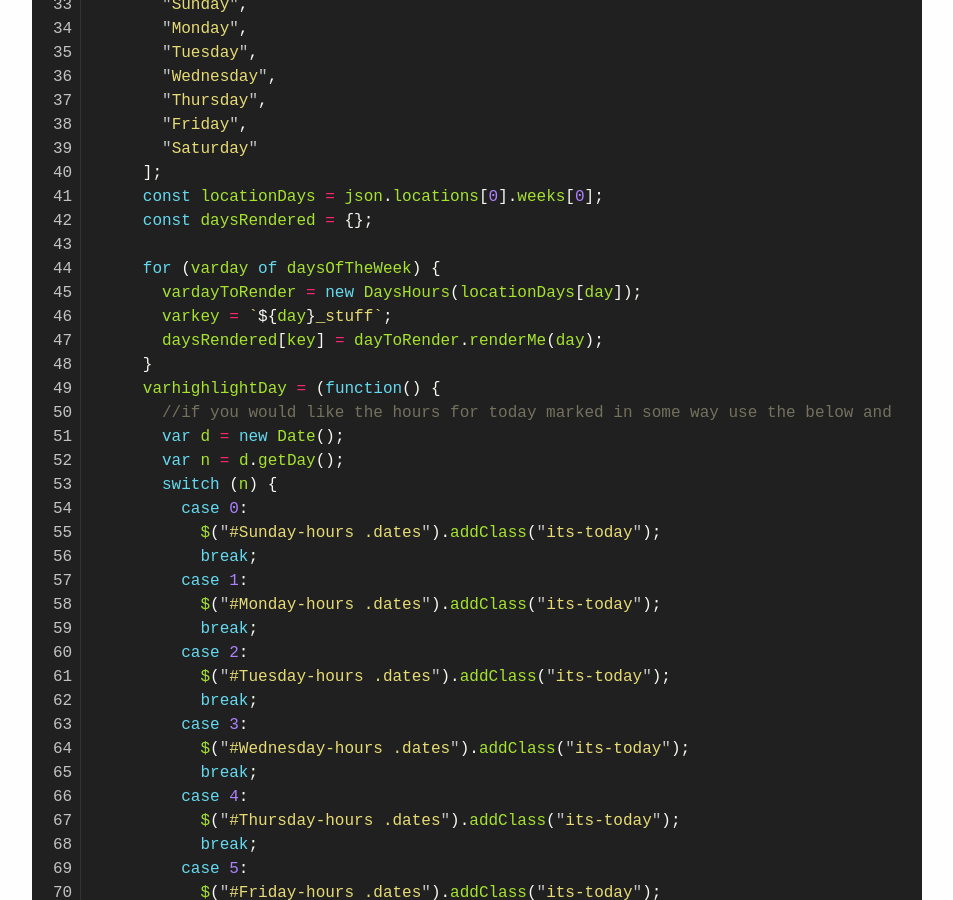
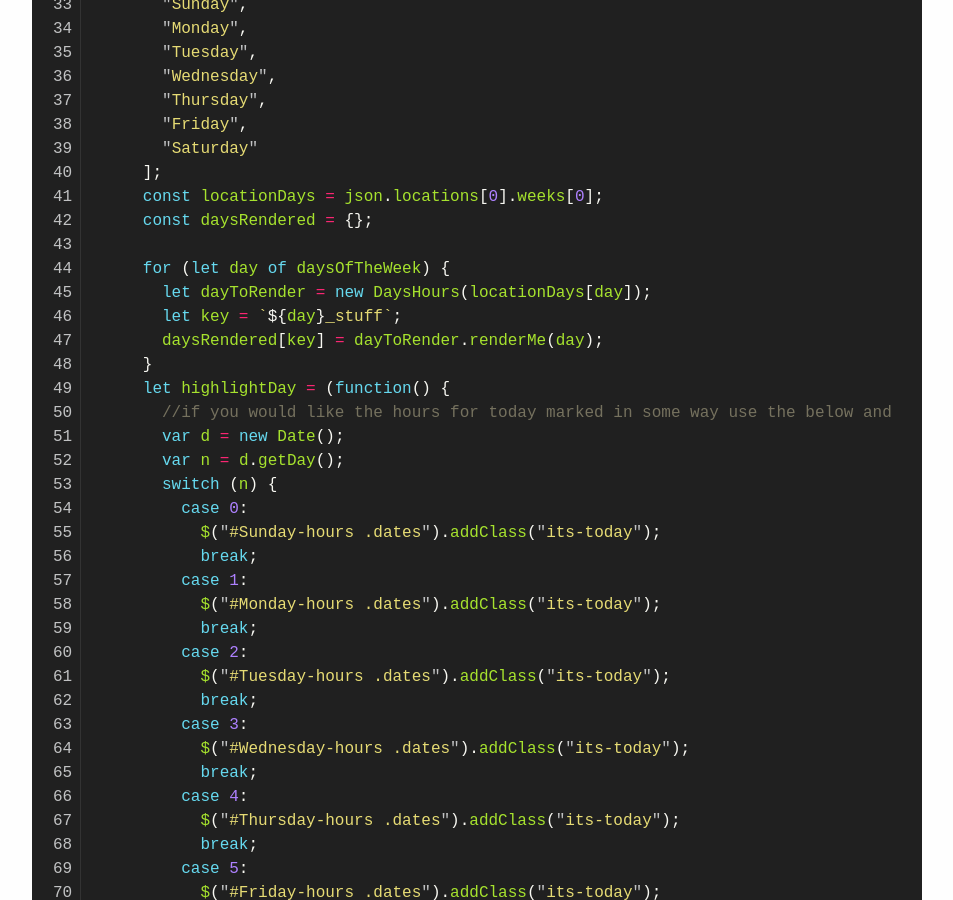
Before and after one commit to BradCoffield/APIs-for-librarians, a Jekyll site: the page built from _libcal/this-weeks-hours.md, in a window 1280 px wide and 900 px high, scrolled down 3523 px. Shown: the whole window, without its empty margins (163-1116 px from the left). Built offline with Jekyll 4.4.1, drawn with Linux system fonts in a browser that asks for light colours; some of the changed text lies outside the part shown.

Commit message:
fixed code

```diff
--- a/_libcal/this-weeks-hours.md
+++ b/_libcal/this-weeks-hours.md
@@ -33,7 +33,7 @@ Our code finds the appropriate hours and pulls them out, makes them more present
 
 {% highlight css linenos %}
 .its-today {
-background-color: rgba(215, 119, 121, 0.1);
+background-color: rgba(215, 119, 121, 0.3);
 }
 
 #this-weeks-hours {
@@ -74,14 +74,13 @@ font-weight: bold;
 
 ##### The code itself:
 
-{% highlight javascript linenos %}
-varapis4librarians_WeeksHours = (function() {
+{% highlight javascript linenos %}let apis4librarians_WeeksHours = (function() {
   $.getJSON(
     "https://api3.libcal.com/api_hours_grid.php?iid=000&format=json&weeks=1&systemTime=0&callback=?",
     function(json) {
       class DaysHours {
         constructor(singleDay) {
-          vartheDate;
+          let theDate;
           //process and clean up the input
           if (singleDay.date[5] === "0") {
             this.theDate = singleDay.date.substr(6);
@@ -118,12 +117,12 @@ varapis4librarians_WeeksHours = (function() {
       const locationDays = json.locations[0].weeks[0];
       const daysRendered = {};
 
-      for (varday of daysOfTheWeek) {
-        vardayToRender = new DaysHours(locationDays[day]);
-        varkey = `${day}_stuff`;
+      for (let day of daysOfTheWeek) {
+        let dayToRender = new DaysHours(locationDays[day]);
+        let key = `${day}_stuff`;
         daysRendered[key] = dayToRender.renderMe(day);
       }
-      varhighlightDay = (function() {
+      let highlightDay = (function() {
         //if you would like the hours for today marked in some way use the below and then style with .its-today
         var d = new Date();
         var n = d.getDay();
@@ -154,4 +153,5 @@ varapis4librarians_WeeksHours = (function() {
     }
   );
 })();
+
 {% endhighlight %}
```
Also changed, not shown: 1 other file.
